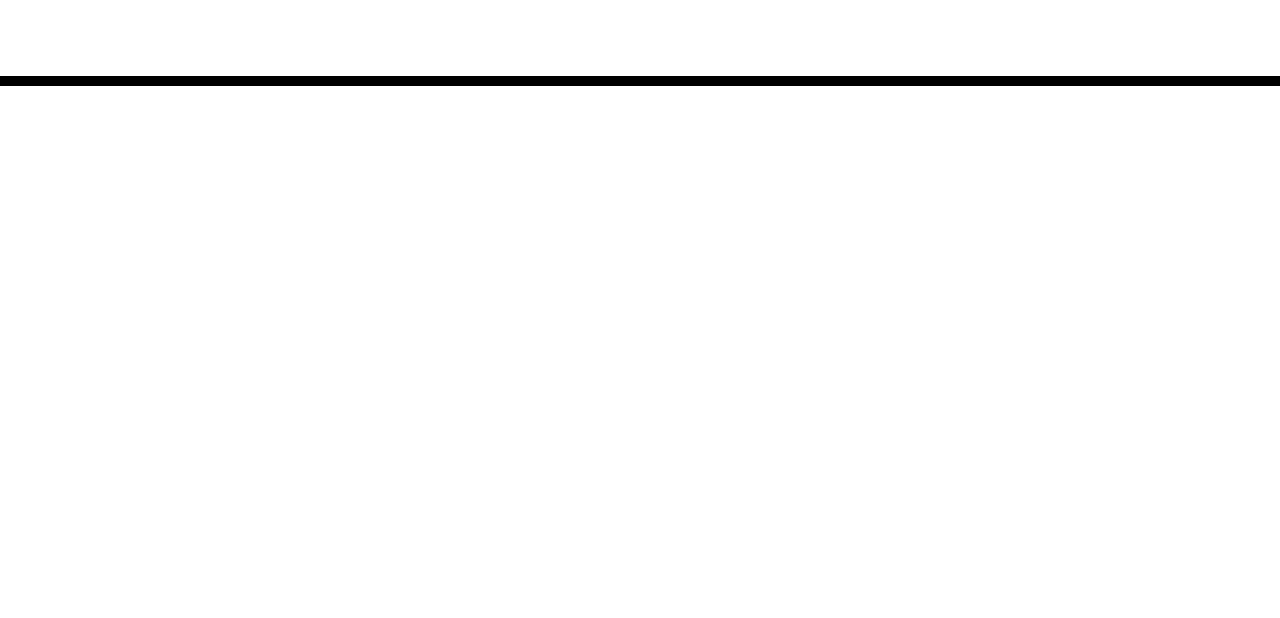
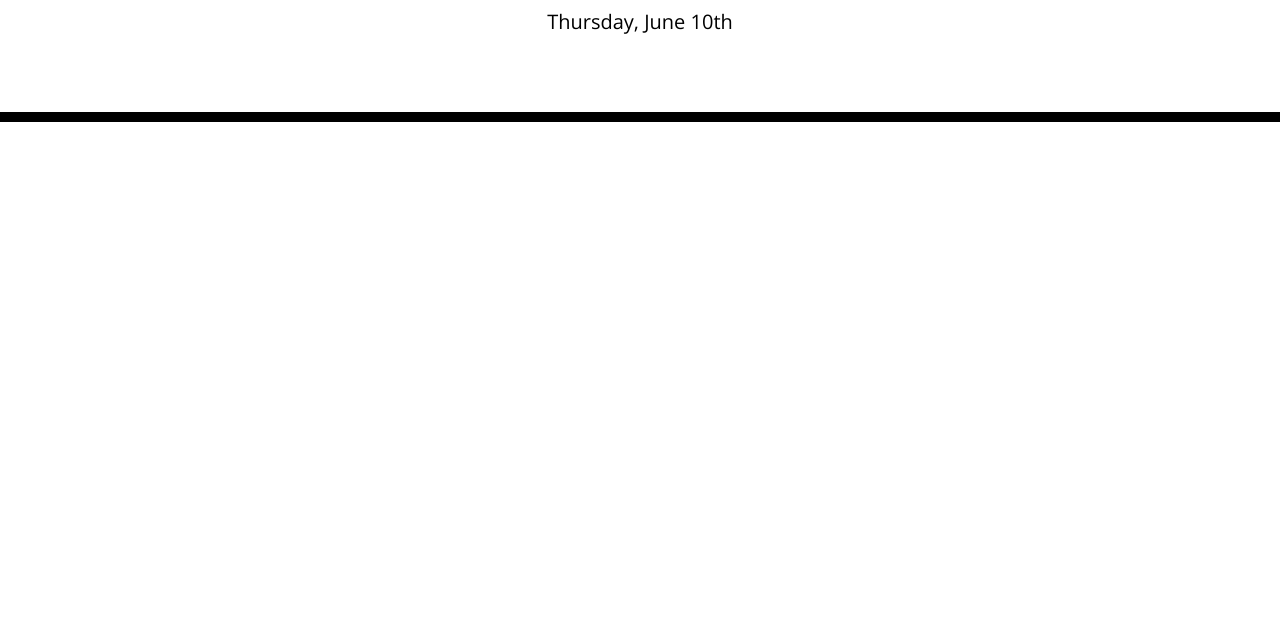
Before and after one commit to DN-Vanguard/Work-day-planner, a plain HTML site: page index.html in a window 1280 px wide. Shown: the part 182-800 px from the top of the page. Drawn offline with nearby package versions, Linux system fonts and the light colour scheme; files that its build step writes are made by us from their sources.

```diff
--- a/assets/js/script.js
+++ b/assets/js/script.js
@@ -0,0 +1,34 @@
+// global variables
+
+var currentDayEl = $('#currentDay');
+var tableEL = $('#table');
+var currentHour = moment().format('HH');
+// ^^ display current time
+
+currentDayEl.text(moment().format('dddd, MMMM Do'));
+// ^^ display current date minus the year
+
+
+function spreadsheet() {
+// creation of the spreadsheet planner in js instead of HTML
+    for (var i=0; i<=8; i++) {
+        var clock = i + 9;
+        // ^^ start the spreadsheet at 9:00
+        var hours24 = i + 9;
+        //  ^^ placeholder variable to keep the clock moving in an 24hour format
+        var amORpm = 'AM';
+
+            if (clock === 12) {
+                amORpm = 'PM';
+            } else if (clock > 12) {
+                clock -= 12;
+                amORpm = 'PM';
+            };
+            // ^^ This if else statement changes the time to AM or PM respectively
+
+
+
+    }; // end of for loop
+};
+
+spreadsheet(); // any references to HTML elements created by this function must be done after this call
--- a/index.html
+++ b/index.html
@@ -22,7 +22,7 @@
       rel="stylesheet"
     />
     <!-- local style sheet -->
-    <link rel="stylesheet" href="style.css" />
+    <link rel="stylesheet" href="./assets/css/style.css" />
     <title>Work Day Scheduler</title>
   </head>
 
@@ -32,8 +32,8 @@
       <p class="lead">A simple calendar app for scheduling your work day</p>
       <p id="currentDay" class="lead"></p>
     </header>
-    <div class="container">
-      <!-- Timeblocks go here -->
+    <div class="time-block">
+      <div id="table"></div>
     </div>
     <!-- jQuery -->
     <script src="https://cdnjs.cloudflare.com/ajax/libs/jquery/3.2.1/jquery.min.js"></script>
```
Also changed, not shown: 1 other file.
